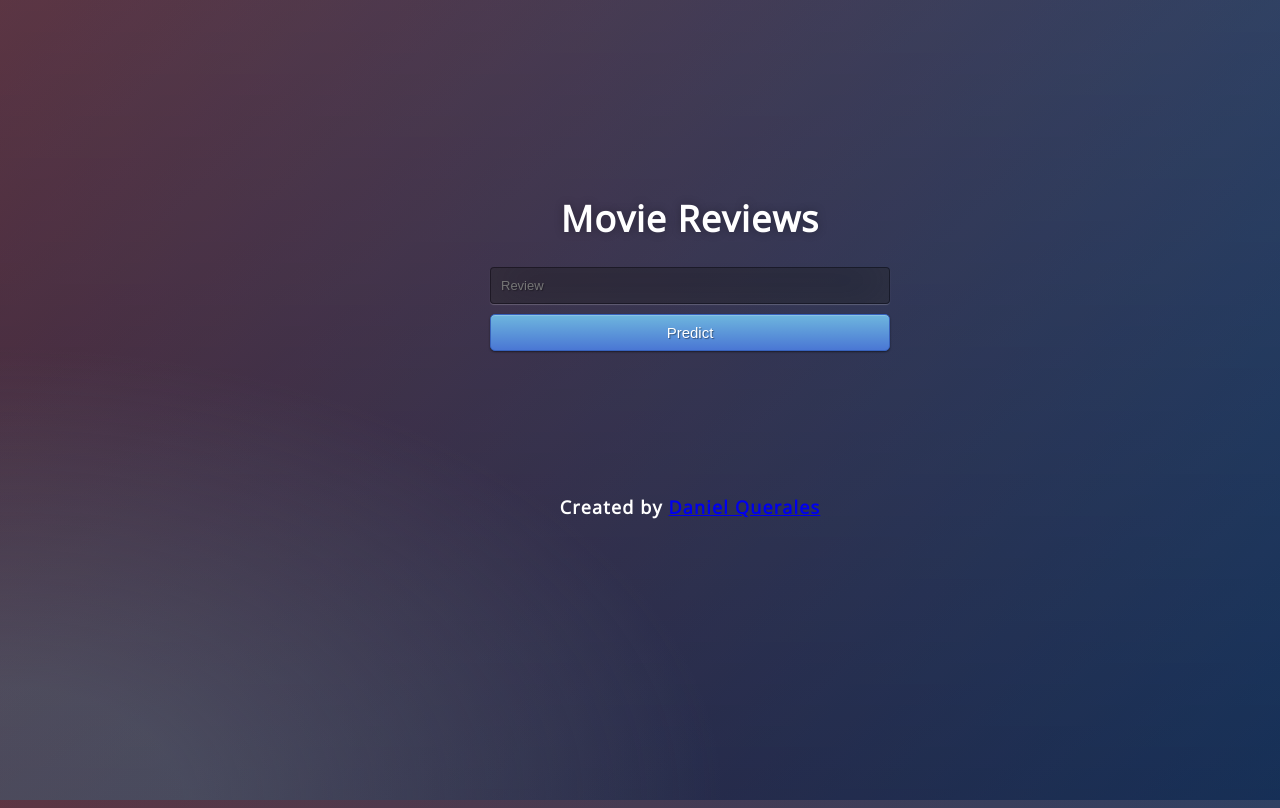
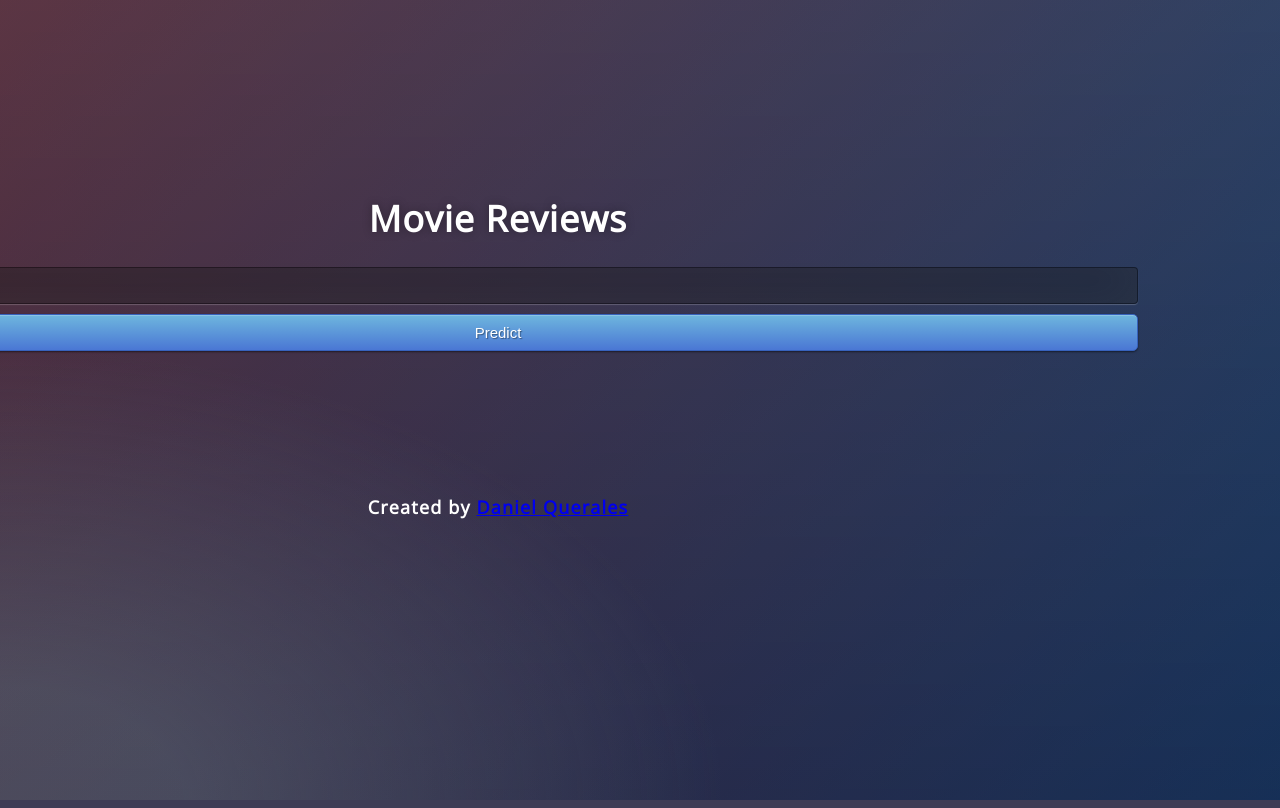
Before and after one commit to dquerales/WebApi, a Flask app: page / in a window 1280 px wide. Run offline with Flask 2, Linux system fonts and the light colour scheme; parts of the project's set-up code (start-up, migrations or seed data) failed here and were passed over.

Commit message:
fix width to 100%

```diff
--- a/static/style.css
+++ b/static/style.css
@@ -31,11 +31,11 @@ body {
 
 }
 .login {
-	position: absolute;
+	position: relative;
 	top: 40%;
-	left: 50%;
+
 	margin: -150px 0 0 -150px;
-	width:400px;
+	width:100%;
 	height:400px;
 }
 
```
